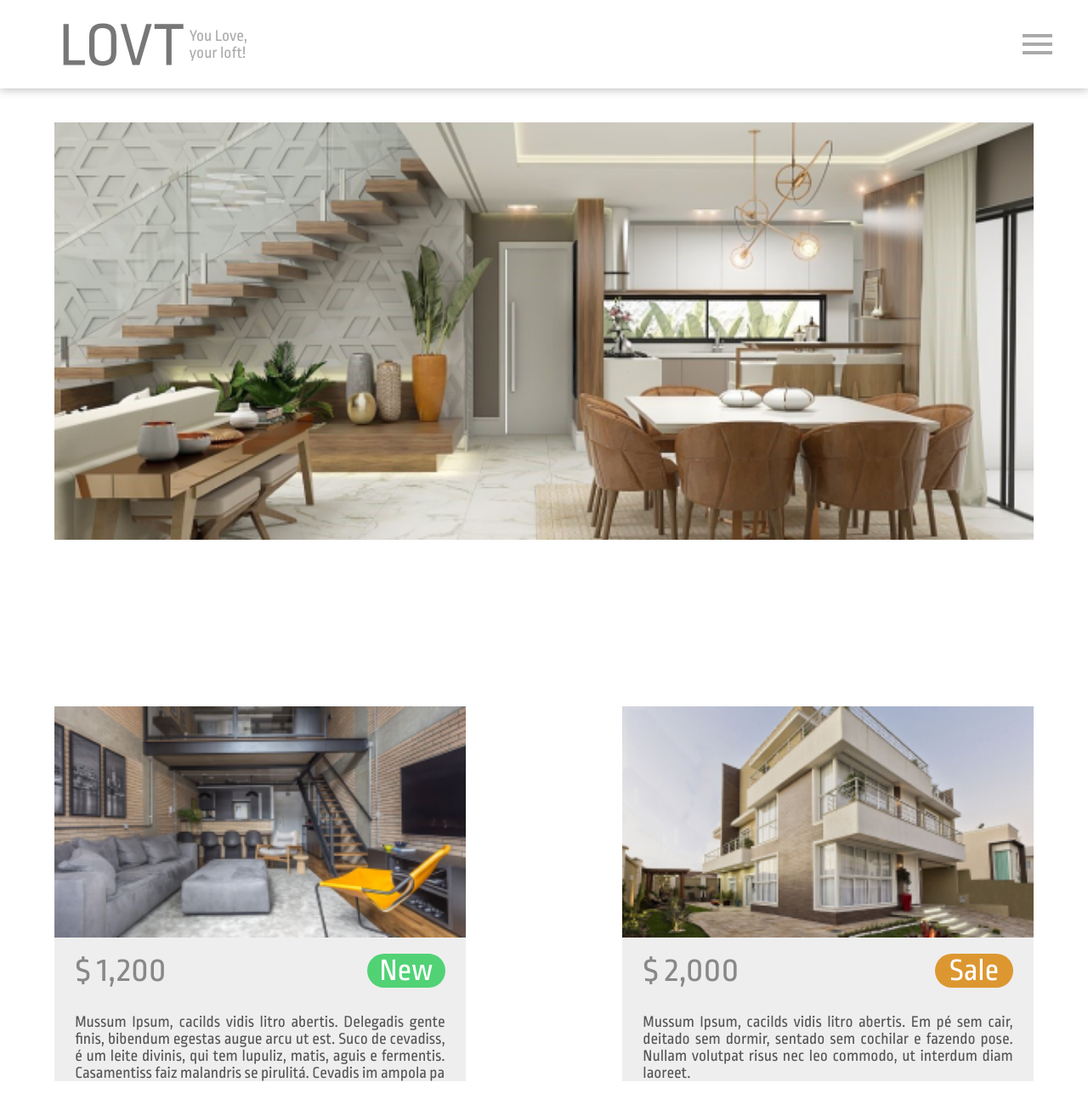
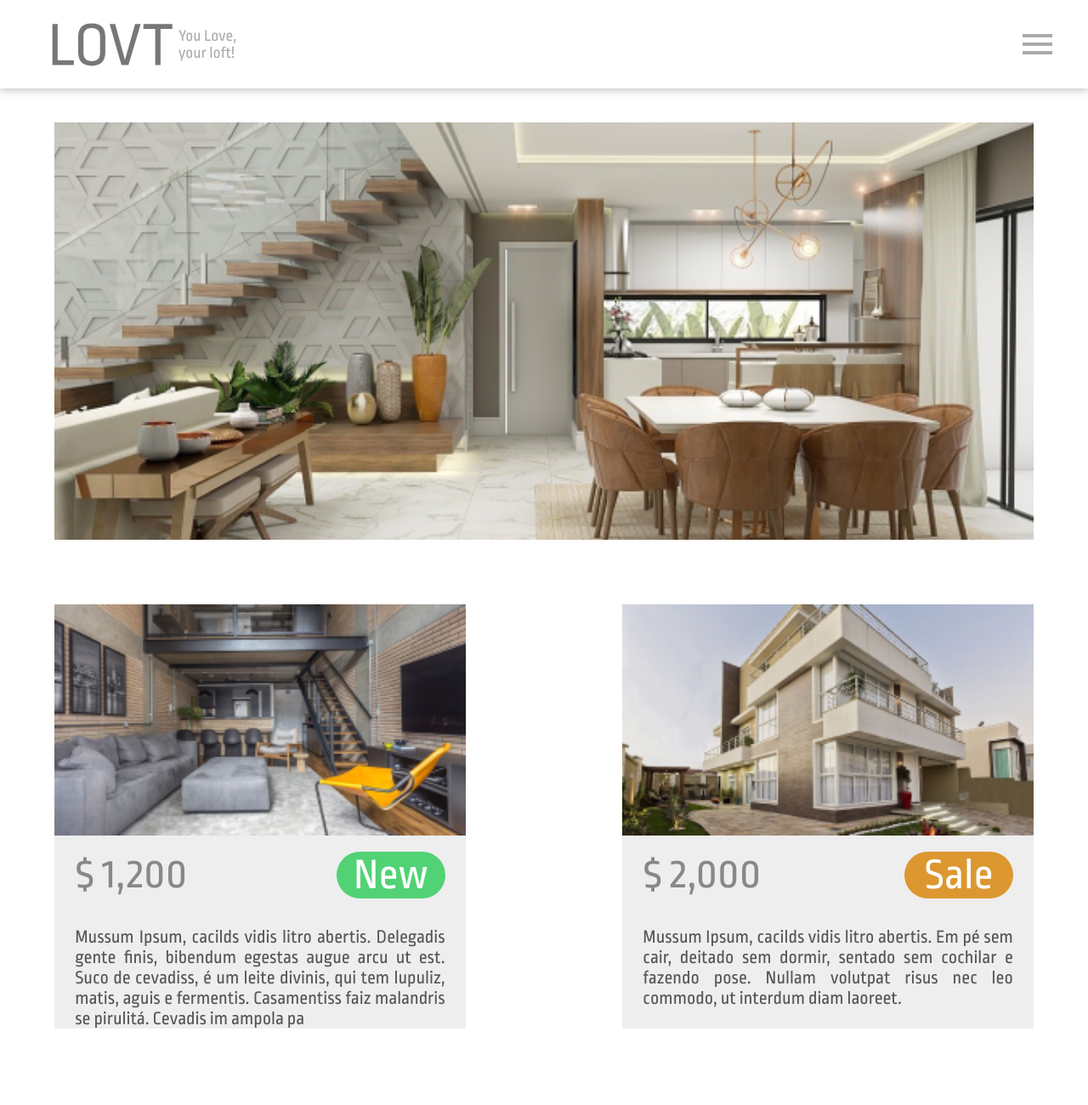
Before and after one commit to CeoDH/Lovit-1121, a website: page lovitH.html in a window 1280 px wide. Shown: the top 1300 px of the page at 85% size. Drawn offline with Linux system fonts and the light colour scheme.

Commit message:
kihfosid

```diff
--- a/css/lovitH.css
+++ b/css/lovitH.css
@@ -42,7 +42,7 @@ header {
     /* background-color: white; */
     display: flex;
     /* height: 80%; */
-    margin-left: 8ch;
+    margin-left: 4vw;
 }
 .logo img{
     width: 18vh;
@@ -71,14 +71,14 @@ main {
     width: 100%;
     /* height: 78vh; */
     /* max-height: content; */
-    height: content;
-    max-height: 78vh;
+    /* height: content; */
+    /* max-height: 78vh; */
     display: flex;
     justify-content: center;
     /* align-items: center; */
     /* margin: 0 15px 0 15px; */
     /* background-color: blueviolet; */
-    margin-bottom: 15ch;
+    /* margin-bottom: 15ch; */
 }
 
 .main-card{
@@ -135,7 +135,7 @@ section{
 .price{
     /* margin-left: 8px; */
     font-family: Ropa Sans;
-    font-size: 2.6rem;
+    font-size: 4vw;
     font-weight: 400;
     line-height: 1.5;
     color: #888;
@@ -147,7 +147,7 @@ section{
     /* height: 80%; */
     /* min-width: 50px; */
     font-family: Ropa Sans;
-    font-size: 2.3rem;
+    font-size: 4vw;
     color: white;
 }
 
@@ -156,7 +156,7 @@ section{
     /* background-color: aquamarine; */
     /* font-size: .8rem; */
     font-family: Ropa Sans;
-    font-size: 1.2rem;
+    font-size: 1.72vw;
     text-align: justify;
     color: #555;
     width: 90%;
```
